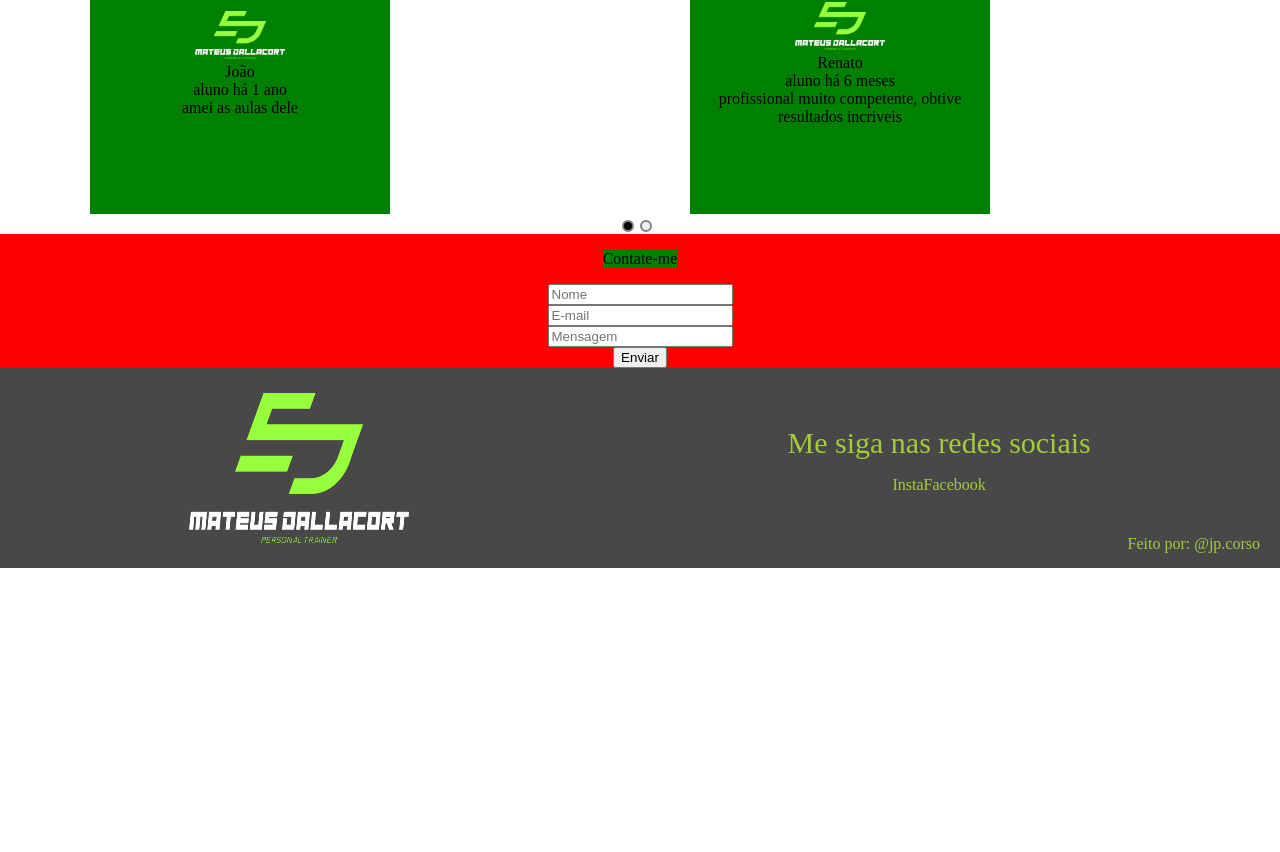
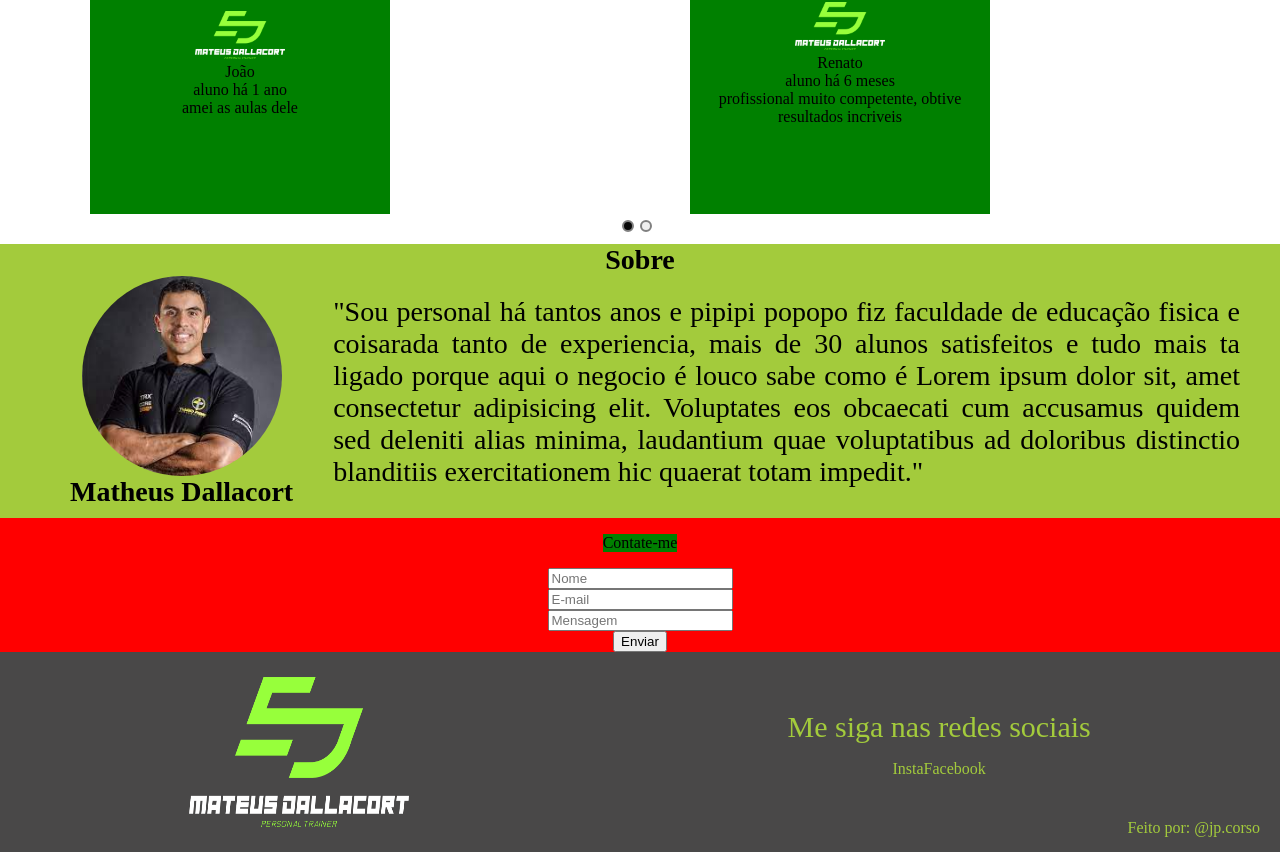
Before and after one commit to jpcorso/matheus_dallacort, a React (Create React App) app: page / in a window 1280 px wide. Shown: the part 1819-2671 px from the top of the page. Before the commit the page ends 2387 px from the top, so only its background shows below. Built offline with nearby package versions, Linux system fonts and the light colour scheme.

Commit message:
base do sobre bem encaminhada

```diff
--- a/src/components/header/index.jsx
+++ b/src/components/header/index.jsx
@@ -14,6 +14,9 @@ export default function Header(props) {
       <Link to="/" className={style.text} onClick={props.onAvaliacoesClick}>
         Avaliações
       </Link>
+      <Link to="/" className={style.text} onClick={props.onSobreClick}>
+        Sobre
+      </Link>
       <Link to="/" className={style.text} onClick={props.onContactClick}>
         Contate-me
       </Link>
--- /dev/null
+++ b/src/components/sobre/index.jsx
@@ -0,0 +1,29 @@
+import style from "../sobre/sobre.module.css"
+import foto from "../../z_images/personal.jpeg"
+
+export default function Sobre(){
+    return(
+        <div className={style.container}>
+            <div className={style.title}>
+                Sobre
+                <div className={style.boxSobre}>
+                    <div className={style.nameAndFoto}>
+                        <img className={style.foto} src={foto}/>
+                        <div className={style.nome}>Matheus Dallacort</div>
+                    </div>
+                    <div className={style.texto}>
+                        "Sou personal há tantos anos e pipipi popopo
+                        fiz faculdade de educação fisica e coisarada
+                        tanto de experiencia, mais de 30 alunos satisfeitos
+                        e tudo mais ta ligado porque aqui o negocio é louco
+                        sabe como é Lorem ipsum dolor sit, amet consectetur
+                        adipisicing elit. Voluptates eos obcaecati cum accusamus
+                         quidem sed deleniti alias minima, laudantium quae voluptatibus
+                         ad doloribus distinctio blanditiis exercitationem hic quaerat
+                         totam impedit."
+                    </div>
+                </div>
+            </div>
+        </div>
+    )
+}
--- /dev/null
+++ b/src/components/sobre/sobre.module.css
@@ -0,0 +1,45 @@
+.title{
+    font-size: 28px;
+    font-weight: 600;
+    align-items: center;
+}
+
+.nome{
+    display: flex;
+    white-space: nowrap;
+}
+
+.texto{
+    font-size: 28px;
+    font-weight: 400;
+    display: flex;
+    margin-top: 20px;
+    margin-right: 40px;
+    margin-left: 40px;
+    text-align: justify;
+}
+
+.foto{
+    border-radius: 100%;
+    width: 200px;
+    height: 200px;
+    display: flex;
+}
+
+.container{
+    align-items: center;
+    margin-top: 10px;
+    background-color: #A3CB3C;
+}
+
+.boxSobre{
+    display: flex;
+    margin-left: 70px;
+}
+
+.nameAndFoto{
+    display: flex;
+    flex-direction: column;
+    align-items: center;
+    margin-bottom: 10px;
+}
--- a/src/pages/home/index.jsx
+++ b/src/pages/home/index.jsx
@@ -3,6 +3,7 @@ import Header from "../../components/header";
 import Banner from "../../components/banner";
 import Resultados from "../../components/resultados";
 import Avaliacoes from "../../components/avaliacoes";
+import Sobre from '../../components/sobre';
 import Contact from "../../components/contact";
 import Footer from "../../components/footer";
 
@@ -13,6 +14,7 @@ export default function Home() {
   const homeRef = useRef(null);
   const resultadosRef = useRef(null);
   const avaliacoesRef = useRef(null);
+  const sobreRef = useRef(null)
   const contactRef = useRef(null);
 
 
@@ -27,6 +29,7 @@ export default function Home() {
         onLogoClick={() => scrollToRef(homeRef)}
         onResultadosClick={() => scrollToRef(resultadosRef)}
         onAvaliacoesClick={() => scrollToRef(avaliacoesRef)}
+        onSobreClick={() => scrollToRef(sobreRef)}
         onContactClick={() => scrollToRef(contactRef)}
       />
       </div>
@@ -39,6 +42,9 @@ export default function Home() {
       <div ref={avaliacoesRef}>
         <Avaliacoes />
       </div>
+      <div ref={sobreRef}>
+        <Sobre />
+      </div>
       <div ref={contactRef}>
         <Contact />
       </div>
```
Also changed, not shown: src/z_images/personal.jpeg (added).
